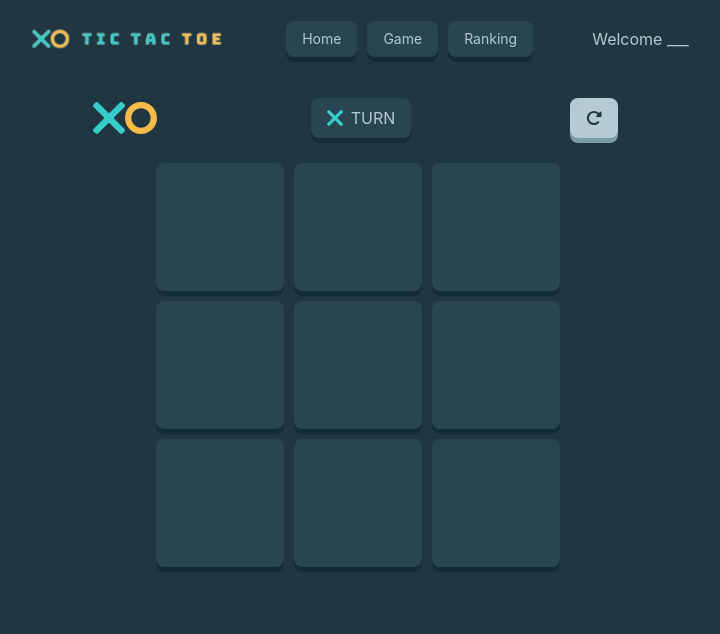
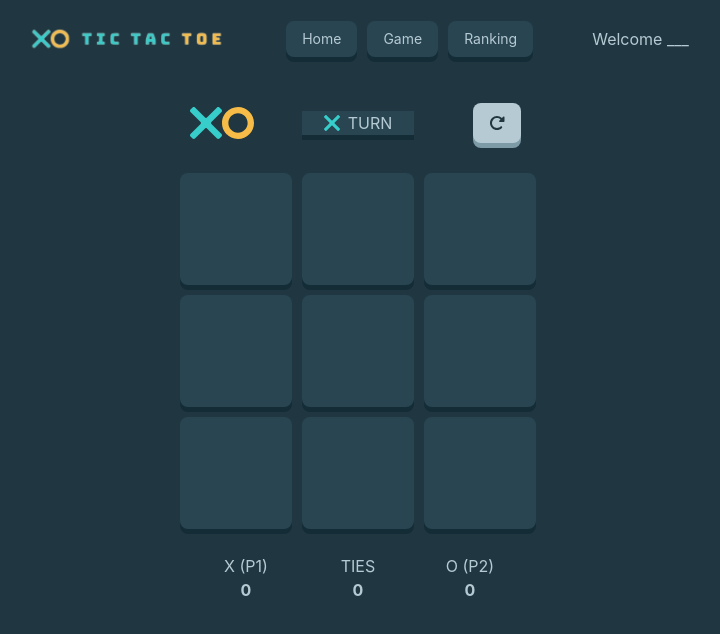
Before and after one commit to sarahlte/REACT_tic_tac_toe, a React (Vite) app: page /game in a window 1280 px wide. Shown: the top 634 px of the page, without its empty margins (282-1002 px from the left). Built offline with nearby package versions, Linux system fonts and the light colour scheme.

Commit message:
Update Game.jsx
Partie contre un joueur local avec affichage des scores et boutons

```diff
--- a/src/pages/Game.jsx
+++ b/src/pages/Game.jsx
@@ -6,87 +6,142 @@ import cross from "../assets/cross.svg";
 import circle from "../assets/circle.svg"
 
 function Square({ value, onSquareClick }) {
+  if (value == 'X'){
       return (
-    <button className="square darkgrey-btn w-32 h-32" onClick={onSquareClick}>
+        <button className="square darkgrey-btn w-28 h-28" onClick={onSquareClick}>
+          <img src={cross} alt="X" />
+        </button>
+      );
+  } else if (value == 'O') {
+    return (
+      <button className="square darkgrey-btn w-28 h-28" onClick={onSquareClick}>
+        <img src={circle} alt="O" />
+      </button>
+    );
+  } else {
+    return (
+      <button className="square darkgrey-btn w-28 h-28" onClick={onSquareClick}>
         {value}
       </button>
     );
   }
 
-function Board({ xIsNext, squares, onPlay }) {
+}
+
+
+export default function Board() {
+  const [xIsNext, setXIsNext] = useState(true);
+  const [squares, setSquares] = useState(Array(9).fill(null));
+  const [ties, setTies] = useState(0);
+  const [p1, setP1] = useState(0);
+  const [p2, setP2] = useState(0);
+
+  function reset(){
+    setXIsNext(true);
+    setSquares(Array(9).fill(null));
+    setTies(0);
+    setP1(0);
+    setP2(0);
+  }
+
   function handleClick(i) {
-    if (calculateWinner(squares) || squares[i]) {
+    if (squares[i] || calculateWinner(squares) || isFull(squares)) {
       return;
     }
-    const nextSquares = squares.slice();
+    const nextSquares = squares;
     if (xIsNext) {
-      nextSquares[i] = <img src={cross} alt="" className='w-32'/>;
+      nextSquares[i] = "X";
     } else {
-      nextSquares[i] = <img src={circle} alt="" className='w-32' />;
+      nextSquares[i] = "O";
     }
-    onPlay(nextSquares);
+    setSquares(nextSquares);
+    setXIsNext(!xIsNext);
   }
 
   const winner = calculateWinner(squares);
+  const tie = isFull(squares);
   let status;
   let player;
+  let nextP1 = p1;
+  let nextP2 = p2;
+  let nextTies = ties;
   if (winner) {
-    status = 'WINNER' + winner;
-    player = winner;
+    status = 'WINNER';
+    if (winner == 'X') {
+      nextP1 += 1;
+      player = <img src={cross} alt="" className='w-4 mr-2' />;
+    }
+    else {
+      nextP2 += 1;
+      player = <img src={circle} alt="" className='w-4 mr-2'/>;
+      setTimeout(()=>{setSquares(Array(9).fill(null))}, 5000);
+    }
+  } else if (tie){
+    nextTies += 1;
+    status = 'TIE';
+    player = '';
   } else {
     status = 'TURN '
     player = xIsNext ? <img src={cross} alt="" className='w-4 mr-2' /> : <img src={circle} alt="" className='w-4 mr-2'/>
   }
 
+  if(winner || tie){
+      setTimeout(()=> {
+        setP1(nextP1);
+        setP2(nextP2);
+        setTies(nextTies);
+        setSquares(Array(9).fill(null))
+      }, 2000)
+  }
+
   return (
     <>
-        <div className='flex items-center justify-around'>
-            <div className='flex'>
+      <div className='flex items-center justify-center my-5'>
+          <div className='flex w-28'>
               <img src={cross} alt="X" className='w-8'/>
               <img src={circle} alt="O" className='w-8'/>
           </div>
-            <button className="status darkgrey-btn flex text-center items-center justify-center my-5"> {player} <p>{status}</p> </button>
-            <button className='lightgrey-btn h-min'>
+          <div className="status darkgrey-btn w-28 flex text-center items-center justify-center">
+            {player}
+            <p>{status}</p>
+          </div>
+          <div className='w-28 flex justify-end'>
+            <button className='lightgrey-btn h-min' onClick={reset}>
               <FontAwesomeIcon icon={faRotateRight} />
             </button>
+          </div>
+
       </div>
       <div className="board-row">
         <Square value={squares[0]} onSquareClick={() => handleClick(0)} />
         <Square value={squares[1]} onSquareClick={() => handleClick(1)} />
-            <Square value={squares[2]} onSquareClick={() => handleClick(2)} />
+        <Square value={squares[2]} onSquareClick={() => handleClick(2)}/>
       </div>
       <div className="board-row">
-            <Square value={squares[3]} onSquareClick={() => handleClick(3)} />
-            <Square value={squares[4]} onSquareClick={() => handleClick(4)} />
-            <Square value={squares[5]} onSquareClick={() => handleClick(5)} />
+        <Square value={squares[3]} onSquareClick={() => handleClick(3)}/>
+        <Square value={squares[4]} onSquareClick={() => handleClick(4)}/>
+        <Square value={squares[5]} onSquareClick={() => handleClick(5)}/>
       </div>
       <div className="board-row">
-            <Square value={squares[6]} onSquareClick={() => handleClick(6)} />
-            <Square value={squares[7]} onSquareClick={() => handleClick(7)} />
-            <Square value={squares[8]} onSquareClick={() => handleClick(8)} />
+        <Square value={squares[6]} onSquareClick={() => handleClick(6)}/>
+        <Square value={squares[7]} onSquareClick={() => handleClick(7)}/>
+        <Square value={squares[8]} onSquareClick={() => handleClick(8)}/>
+      </div>
+      <div className='game-info flex justify-center items-center mt-5'>
+        <div className='div primary-score w-28'>
+          <p className='text-center'>X (P1)</p>
+          <p className='text-center font-bold'>{p1}</p>
+        </div>
+        <div className='div tie-score w-28'>
+          <p className='text-center'>TIES</p>
+          <p className='text-center font-bold'>{ties}</p>
+        </div>
+        <div className='div secondary-score w-28'>
+          <p className='text-center'>O (P2)</p>
+          <p className='text-center font-bold'>{p2}</p>
+        </div>
       </div>
     </>
-  );
-}
-
-export default function Game() {
-  const [history, setHistory] = useState([Array(9).fill(null)]);
-  const [currentMove, setCurrentMove] = useState(0);
-  const xIsNext = currentMove % 2 === 0;
-  const currentSquares = history[currentMove];
-
-  function handlePlay(nextSquares) {
-    const nextHistory = [...history.slice(0, currentMove + 1), nextSquares];
-    setHistory(nextHistory);
-    setCurrentMove(nextHistory.length - 1);
-  }
-
-  return (
-    <div className="game">
-      <div className="game-board">
-        <Board xIsNext={xIsNext} squares={currentSquares} onPlay={handlePlay} />
-      </div>
-    </div>
   );
 }
 
@@ -99,7 +154,7 @@ function calculateWinner(squares) {
     [1, 4, 7],
     [2, 5, 8],
     [0, 4, 8],
-    [2, 4, 6],
+    [2, 4, 6]
   ];
   for (let i = 0; i < lines.length; i++) {
     const [a, b, c] = lines[i];
@@ -109,3 +164,12 @@ function calculateWinner(squares) {
   }
   return null;
 }
+
+function isFull(squares){
+  for(let i = 0; i < squares.length; i++){
+    if(squares[i] === null){
+      return false;
+    }
+  }
+  return true;
+}
```
Lines whose indentation alone changed are shown as unchanged.
